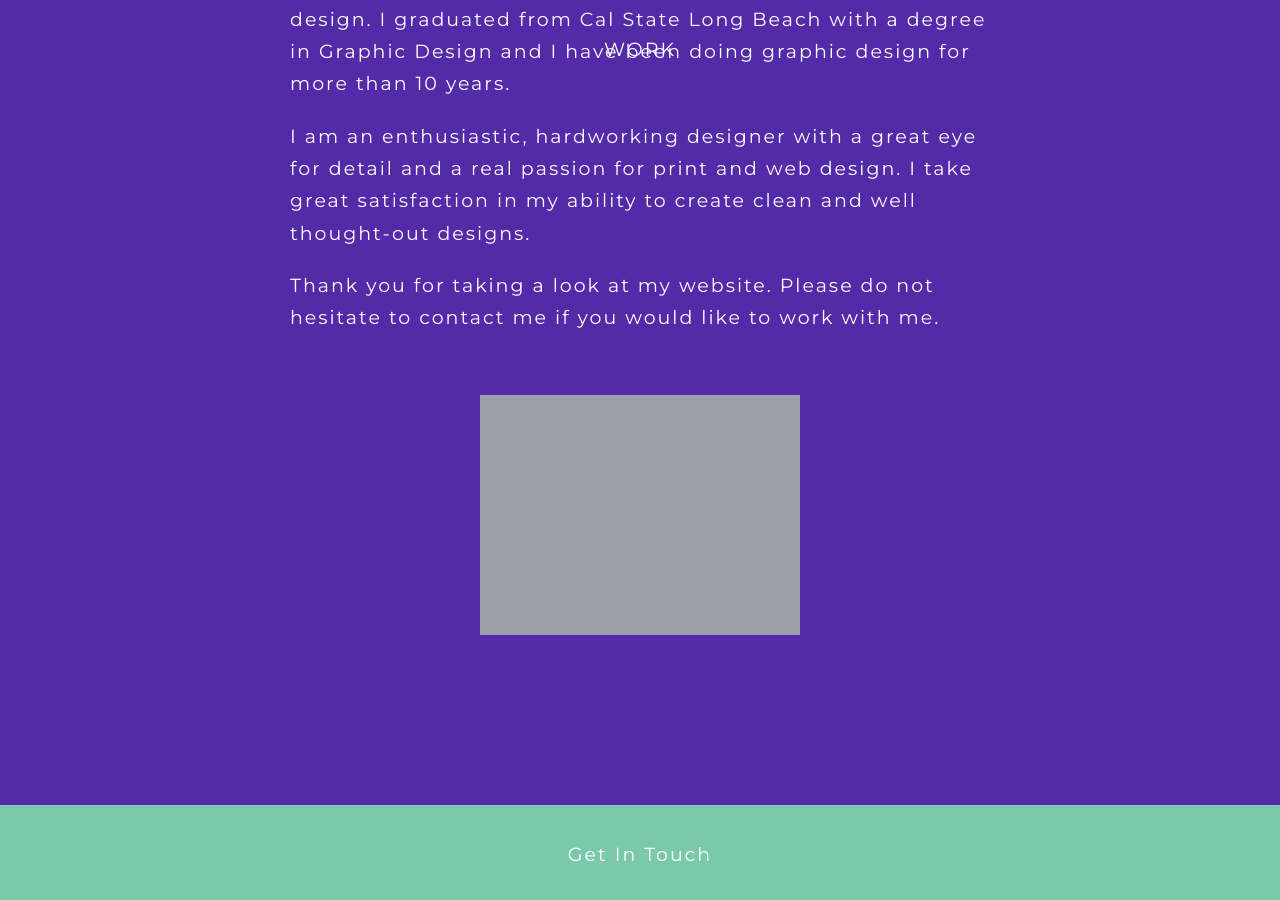
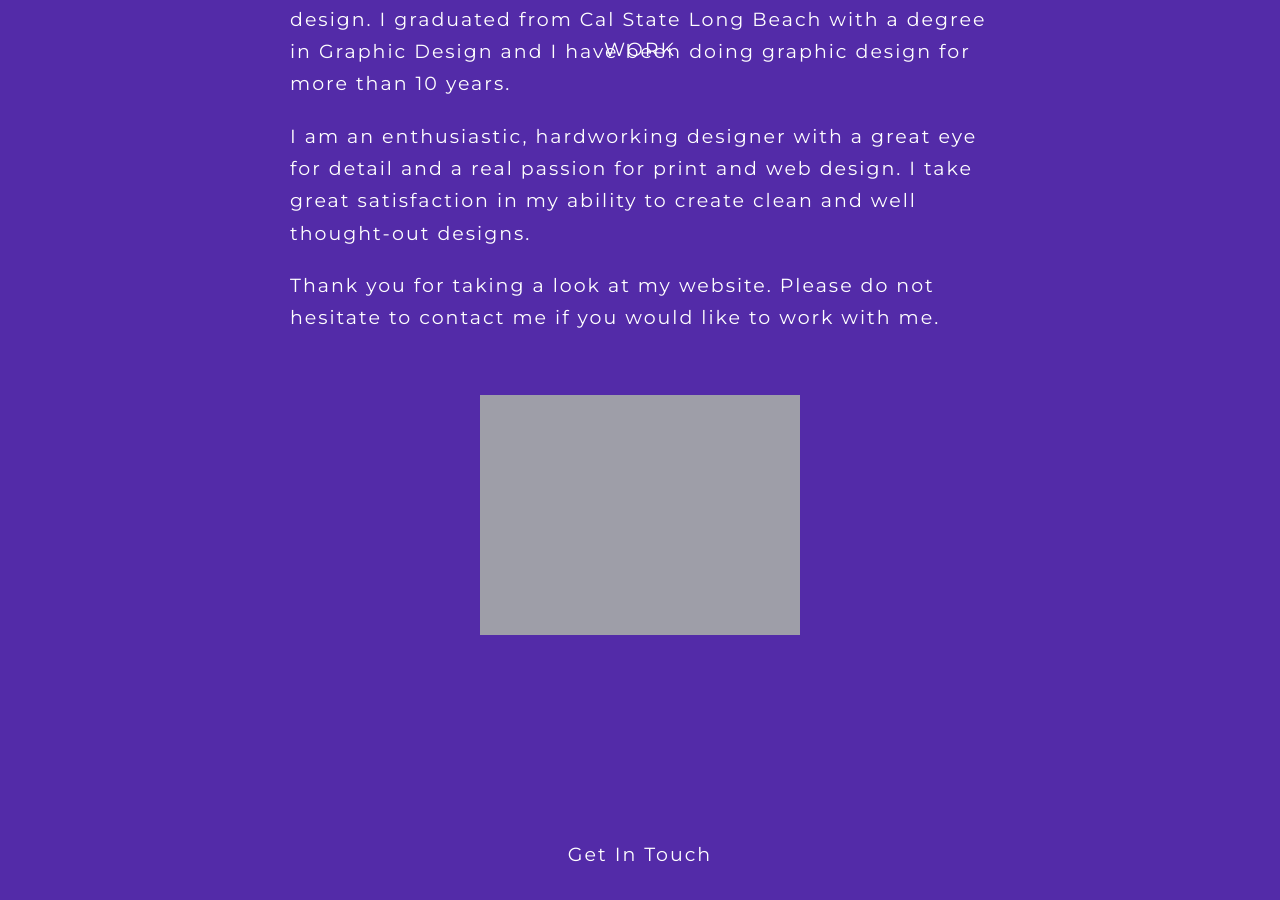
Before and after one commit to zeny11-11/jmorales, a Jekyll site: the page built from index.html, in a window 1280 px wide and 900 px high, scrolled down 3659 px. Built offline with Jekyll 4.4.1, drawn with Linux system fonts in a browser that asks for light colours; nearby versions of some CDN libraries; Markdown is read by kramdown in place of the engine named in the settings.

Commit message:
Update stylesheet.css

```diff
--- a/css/stylesheet.css
+++ b/css/stylesheet.css
@@ -394,6 +394,7 @@
 /************** ABOUT  *****************/
 
 #about_sec {
+    display:none;
     width:100%;
     background-color:#532ba8;
     overflow-x: hidden;
@@ -470,7 +471,7 @@
 
 footer {
     width:100%;
-    background-color:#7bc9ad;
+    background-color:#532ba8;
     color:#ffffff;
     margin:0 auto;
     text-align:center;
```
